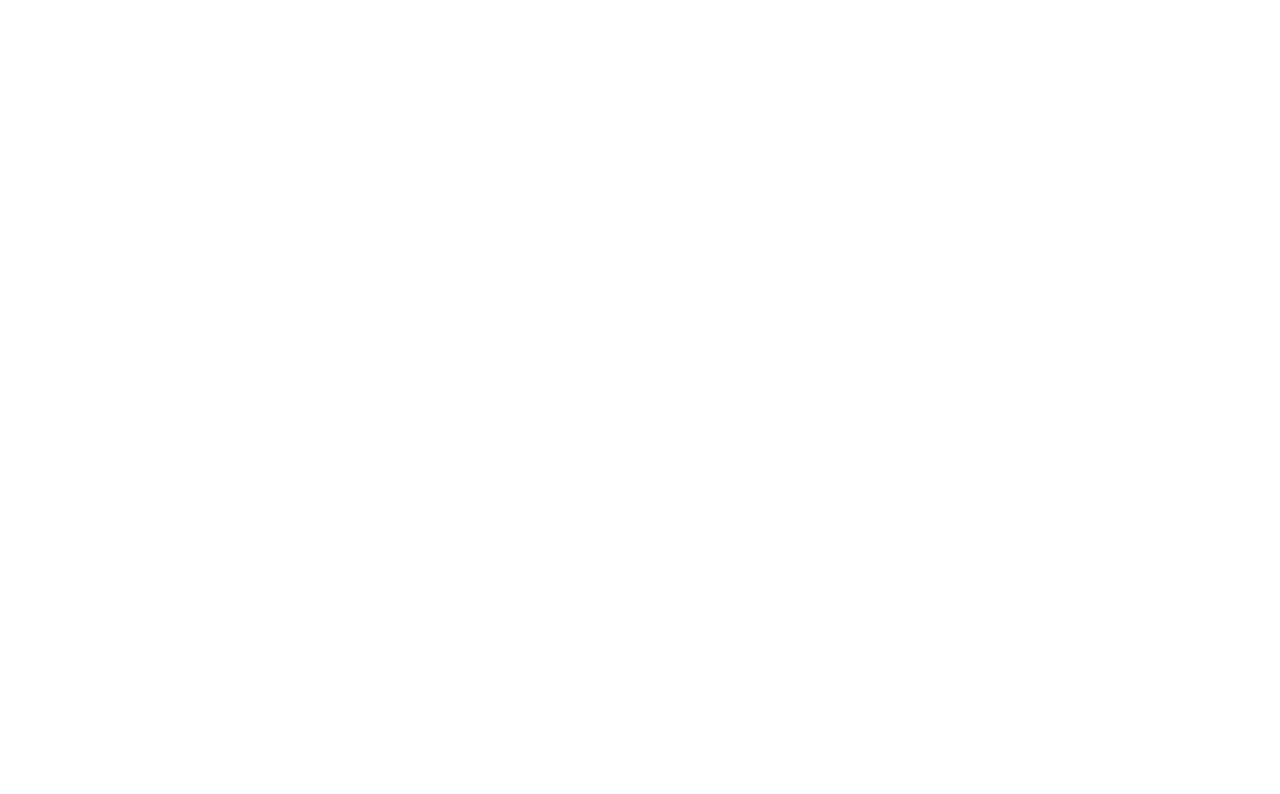
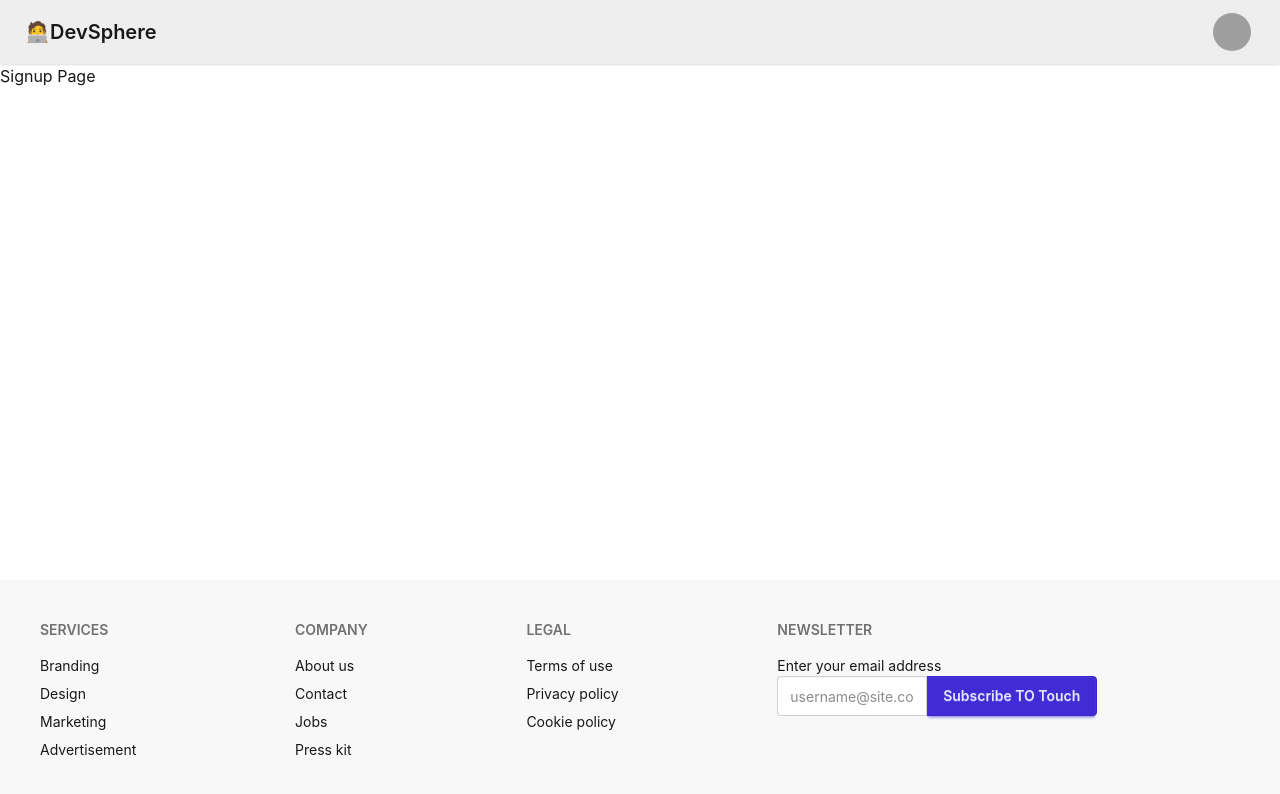
Before and after one commit to ParsiRamu/DevTinderWeb-Frontend, a React (Vite) app: page /signup in a window 1280 px wide. Before the commit this address had no page. Shown: the top 794 px of the page. Built offline with nearby package versions, Linux system fonts and the light colour scheme; grey boxes are pictures that could not be loaded.

Commit message:
Create the basic signup Component

```diff
--- a/src/App.jsx
+++ b/src/App.jsx
@@ -5,6 +5,7 @@ import Navbar from './Navbar'
 import Body from './Body'
 import Profile from './Profile'
 import Login from './Login'
+import Signup from './Signup'
 
 function App() {
 
@@ -16,6 +17,8 @@ function App() {
       <Route path="/" element={<Body/>}>
       <Route path="/login" element={<Login />}/>
       <Route path="/profile" element={<Profile/>}/>
+      <Route path="/signup" element={<Signup/>}/>
+
       </Route>
     </Routes>
     </BrowserRouter>
--- /dev/null
+++ b/src/Signup.jsx
@@ -0,0 +1,12 @@
+
+import React from 'react'
+
+const Signup = () => {
+  return (
+    <div>
+      <h2>Signup Page</h2>
+    </div>
+  )
+}
+
+export default Signup
```
Also changed, not shown: 1 other file (tests, documents, lock files or other folders).
